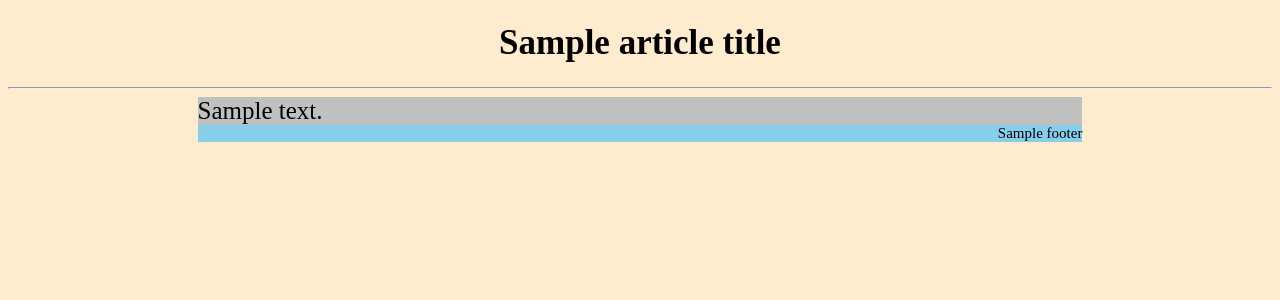
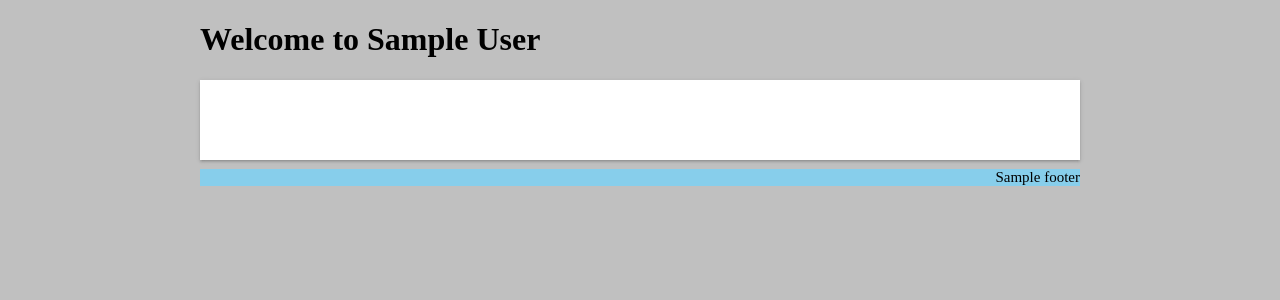
Before and after one commit to dthcle/flask_begin, a Flask app: template templates/index.html in a window 1280 px wide. Shown: the top 300 px of the page. Run offline with Flask 2, Linux system fonts and the light colour scheme; the template is opened without the code that fills it: most values are stand-ins (such as "Sample title", 1, 10 or a date in 2020).

Commit message:
实现主页显示多篇文章 下边开始优化界面

```diff
--- a/app.py
+++ b/app.py
@@ -15,7 +15,8 @@ info = constant.Info()
 # 主界面
 @app.route('/')
 def index_page():
-    return render_template('index.html', article_content=Markup('第一段<br>第二段<br>第三段')
+    article_list = Article.load_articles()
+    return render_template('index.html', author=info.username, article_list=article_list
                            , footer=Markup(info.footer), background_image_address=Markup(info.background_image_address))
 
 
--- /dev/null
+++ b/static/index_style.css
@@ -0,0 +1,25 @@
+html
+{
+    margin-left: 15%;
+    margin-right: 15%;
+}
+body
+{
+    background-color: silver;
+}
+.each_article
+{
+    background-color: white;
+    box-shadow: 0 2px 2px 0 rgba(0,0,0,0.12), 0 3px 1px -2px rgba(0,0,0,0.06), 0 1px 5px 0 rgba(0,0,0,0.12);
+    padding: 40px;
+    margin-bottom: 1%;
+}
+.footer
+{
+    /*margin-right: 15%;*/
+    /*margin-left:  15%;*/
+    font-family: 宋体, serif;
+    background-color: skyblue;
+    font-size: 15px;
+    text-align: right;
+}
--- a/templates/index.html
+++ b/templates/index.html
@@ -1,18 +1,26 @@
-{% extends 'template.html' %}
-{% block head %}
-{% endblock %}
-{% block title %}
-    Index for this page
-{% endblock %}
-{% block article_title %}
-    {{ article_title }}
-{% endblock %}
-{% block label %}
-    {{ label }}
-{% endblock %}
-{% block content %}
-    {{ article_content }}
-{% endblock %}
-{% block footer %}
-    {{ super() }}
-{% endblock %}
+<!DOCTYPE html>
+<html lang="zh">
+<head>
+    <meta charset="UTF-8">
+    <title>title</title>
+</head>
+<body>
+    <link rel="stylesheet" href="{{ url_for('static', filename='index_style.css') }}">
+    <h1>Welcome to {{ author }}</h1>
+    <div class="article_list">
+        {% for each_article in article_list %}
+            <div class="each_article">
+                <a style="display: block" href="./article/{{  '.'.join(each_article.split('.')[:-1]) }}">
+                    {{ '.'.join(each_article.split('.')[:-1]) }}
+                </a>
+{#                <a>#}
+{#                    {{ content }}#}
+{#                </a>#}
+            </div>
+        {% endfor %}
+    </div>
+    <div class="footer">
+        {{ footer }}
+    </div>
+</body>
+</html>
```
Also changed, not shown: article.py (+8 -0 lines).
